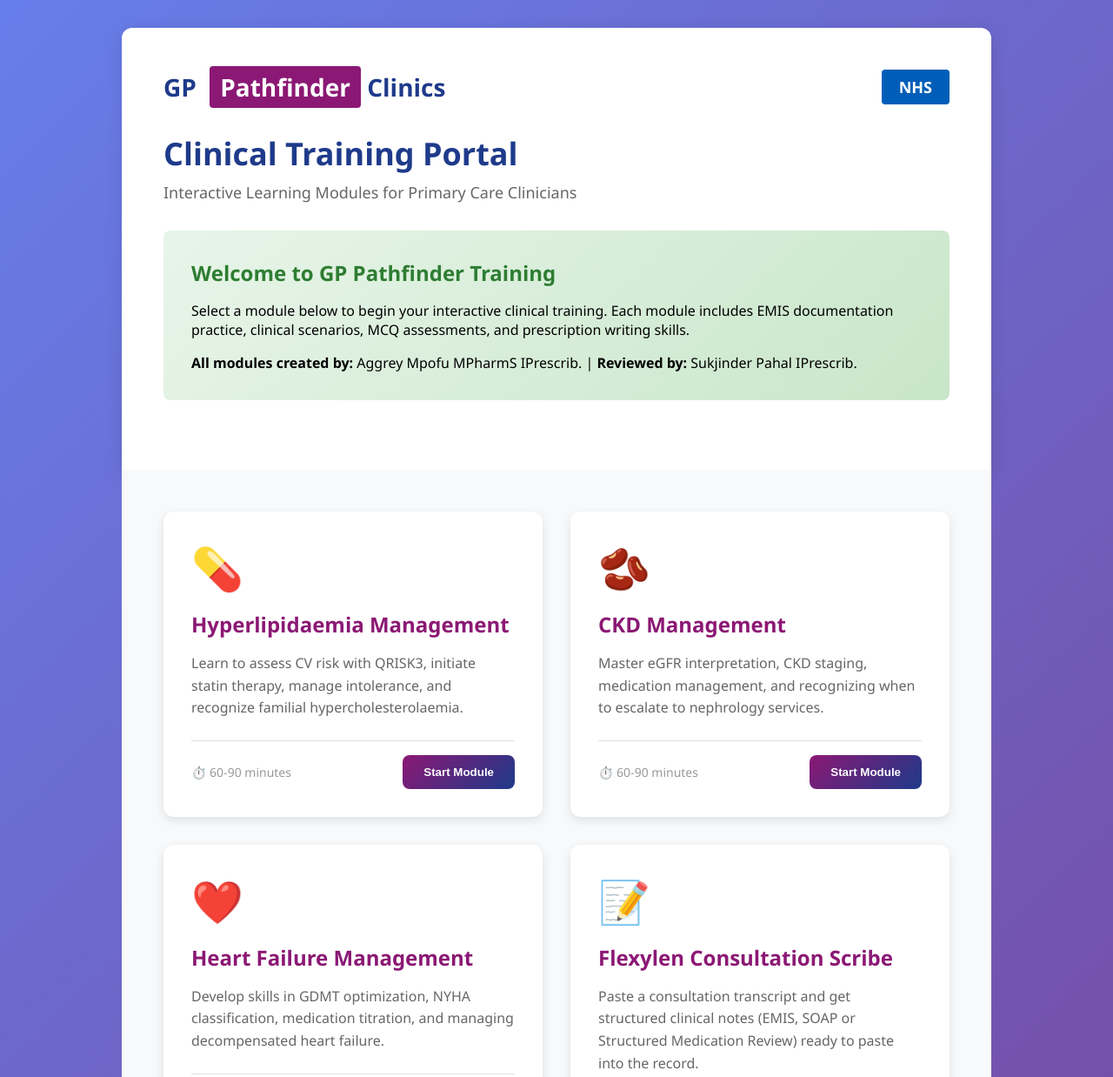
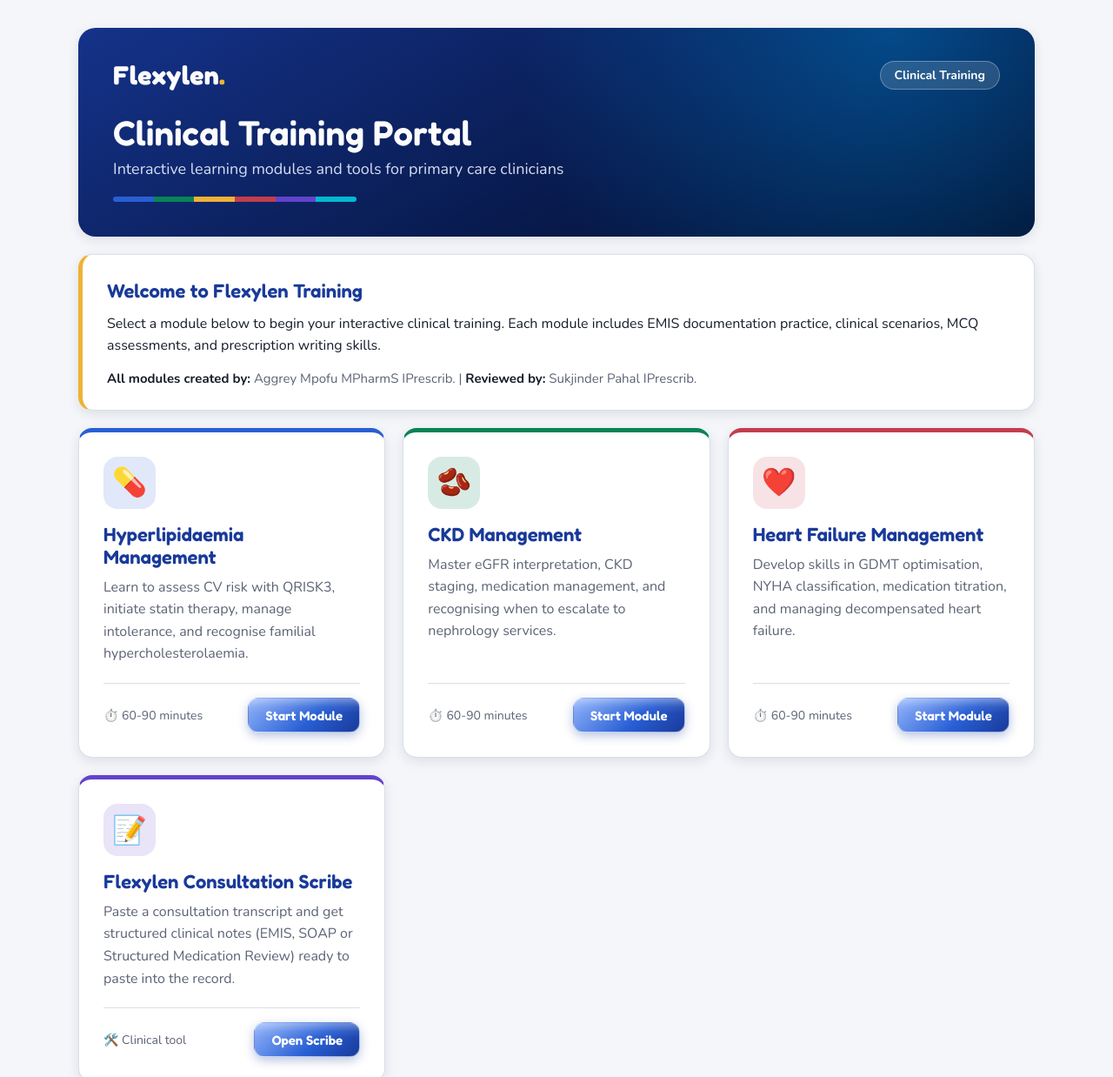
Before and after one commit to AskMeRx79/Flexylen, a plain HTML site: page index.html in a window 1280 px wide. Shown: the top 1238 px of the page at 87% size. Drawn offline with nearby package versions, Linux system fonts and the light colour scheme.

Commit message:
Rebrand training portal to Flexylen
Replace GP Pathfinder branding with the Flexylen identity used by the
Consultation Scribe: brand palette, Fredoka/Nunito type, deep-blue hero
with colour stripe, colour-coded module cards and a dark theme. Content,
links and author credits are unchanged.

Co-Authored-By: Claude Opus 5.5 <noreply@anthropic.com>
Claude-Session: https://claude.ai/code/session_016FF1ZUVaqYoSPiAfvHpSeU

```diff
--- a/index.html
+++ b/index.html
@@ -3,249 +3,226 @@
 <head>
     <meta charset="UTF-8">
     <meta name="viewport" content="width=device-width, initial-scale=1.0">
-    <title>GP Pathfinder Clinical Training Portal</title>
+    <title>Flexylen Clinical Training</title>
+    <link rel="preconnect" href="https://fonts.googleapis.com">
+    <link rel="preconnect" href="https://fonts.gstatic.com" crossorigin>
+    <link href="https://fonts.googleapis.com/css2?family=Fredoka:wght@500;600;700&family=Nunito:wght@400;600;700;800&display=swap" rel="stylesheet">
     <style>
         * { margin: 0; padding: 0; box-sizing: border-box; }
 
+        /* Flexylen brand palette (shared with Consultation_Scribe.html) */
         :root {
-            --gp-purple: #8B1874;
-            --gp-blue: #1E3A8A;
-            --nhs-blue: #005EB8;
+            --fx-blue: oklch(0.52 0.19 263); --fx-blue-light: oklch(0.77 0.11 265); --fx-blue-dark: oklch(0.39 0.16 265);
+            --fx-green: oklch(0.54 0.12 160); --fx-green-light: oklch(0.85 0.1 163);
+            --fx-yellow: oklch(0.8 0.15 80); --fx-yellow-light: oklch(0.94 0.1 95); --fx-yellow-dark: oklch(0.65 0.14 75);
+            --fx-purple: oklch(0.5 0.2 287);
+            --fx-cyan: oklch(0.72 0.13 210);
+            --fx-red: oklch(0.56 0.17 18); --fx-red-light: oklch(0.82 0.09 15);
+            --hero-1: oklch(0.36 0.15 265); --hero-2: oklch(0.16 0.06 265); --hero-glow: oklch(0.6 0.16 245 / 0.45);
+
+            --bg: oklch(0.973 0.006 264);
+            --card: oklch(1 0 0);
+            --ink: oklch(0.23 0.03 264);
+            --muted: oklch(0.5 0.03 264);
+            --line: oklch(0.9 0.015 264);
+            --soft: oklch(0.95 0.01 264);
+            --heading: var(--fx-blue-dark);
+            --shadow: 0 4px 14px oklch(0.23 0.03 264 / 0.10);
+            --shadow-hover: 0 10px 26px oklch(0.23 0.03 264 / 0.18);
+        }
+        @media (prefers-color-scheme: dark) {
+            :root {
+                --bg: oklch(0.129 0.042 264.7);
+                --card: oklch(0.208 0.042 265.8);
+                --ink: oklch(0.984 0.003 247.9);
+                --muted: oklch(0.704 0.04 256.8);
+                --line: oklch(1 0 0 / 12%);
+                --soft: oklch(0.279 0.041 260);
+                --heading: var(--fx-blue-light);
+                --shadow: 0 4px 14px oklch(0 0 0 / 0.35);
+                --shadow-hover: 0 10px 26px oklch(0 0 0 / 0.5);
+            }
         }
 
         body {
-            font-family: 'Segoe UI', Tahoma, Geneva, Verdana, sans-serif;
-            background: linear-gradient(135deg, #667eea 0%, #764ba2 100%);
+            font-family: "Nunito", system-ui, sans-serif;
+            background: var(--bg);
+            color: var(--ink);
             min-height: 100vh;
-            display: flex;
-            align-items: center;
-            justify-content: center;
-            padding: 2rem;
+            padding: 2rem 1.25rem;
         }
+        h1, h2, h3, .logo, .start-btn { font-family: "Fredoka", "Nunito", sans-serif; }
 
-        .container {
-            max-width: 1000px;
-            width: 100%;
+        .container { max-width: 1100px; margin: 0 auto; }
+
+        .hero {
+            background: radial-gradient(circle at 85% 0%, var(--hero-glow), transparent 45%), linear-gradient(150deg, var(--hero-1), var(--hero-2));
+            color: oklch(0.99 0 0);
+            border-radius: 20px;
+            padding: 2.25rem 2.5rem 2.5rem;
+            box-shadow: var(--shadow);
         }
-
-        .header {
-            background: white;
-            padding: 3rem;
-            border-radius: 12px 12px 0 0;
-            box-shadow: 0 4px 20px rgba(0,0,0,0.1);
+        .top { display: flex; justify-content: space-between; align-items: center; gap: 1rem; flex-wrap: wrap; }
+        .logo { font-size: 30px; font-weight: 700; letter-spacing: .3px; }
+        .logo .dot { color: var(--fx-yellow); }
+        .tag {
+            background: oklch(1 0 0 / 0.14); border: 1px solid oklch(1 0 0 / 0.3); color: white;
+            padding: 6px 16px; border-radius: 999px; font-weight: 700; font-size: 14px;
         }
-
-        .logo-section {
-            display: flex;
-            justify-content: space-between;
-            align-items: center;
-            margin-bottom: 2rem;
-        }
-
-        .logo {
-            font-size: 28px;
-            font-weight: bold;
-            color: var(--gp-blue);
-        }
-
-        .pathfinder {
-            background: var(--gp-purple);
-            color: white;
-            padding: 5px 12px;
-            border-radius: 4px;
-            margin-left: 8px;
-        }
-
-        .nhs-logo {
-            background: var(--nhs-blue);
-            color: white;
-            padding: 8px 20px;
-            border-radius: 4px;
-            font-weight: bold;
-            font-size: 18px;
-        }
-
-        h1 {
-            color: var(--gp-blue);
-            font-size: 36px;
-            margin-bottom: 0.5rem;
-        }
-
-        .subtitle {
-            color: #666;
-            font-size: 18px;
-        }
+        h1 { font-size: 40px; font-weight: 600; margin-top: 1.5rem; }
+        .subtitle { color: oklch(0.9 0.03 264); font-size: 18px; margin-top: .35rem; }
+        .stripe { display: flex; height: 6px; border-radius: 6px; overflow: hidden; margin-top: 1.25rem; max-width: 280px; }
+        .stripe span { flex: 1; }
 
         .welcome-box {
-            background: linear-gradient(135deg, #E8F5E9, #C8E6C9);
-            padding: 2rem;
-            border-radius: 8px;
-            margin: 2rem 0;
+            background: var(--card);
+            border: 1px solid var(--line);
+            border-left: 5px solid var(--fx-yellow);
+            border-radius: 16px;
+            padding: 1.5rem 1.75rem;
+            margin: 1.25rem 0;
+            box-shadow: var(--shadow);
+            line-height: 1.6;
         }
-
-        .welcome-box h2 {
-            color: #2E7D32;
-            margin-bottom: 1rem;
-        }
+        .welcome-box h2 { color: var(--heading); font-weight: 600; font-size: 22px; margin-bottom: .5rem; }
+        .credits { margin-top: .75rem; color: var(--muted); font-size: 15px; }
+        .credits strong { color: var(--ink); }
 
         .modules-grid {
             display: grid;
-            grid-template-columns: repeat(auto-fit, minmax(300px, 1fr));
-            gap: 2rem;
-            padding: 3rem;
-            background: #F8F9FA;
-            border-radius: 0 0 12px 12px;
+            grid-template-columns: repeat(auto-fit, minmax(280px, 1fr));
+            gap: 1.25rem;
         }
 
         .module-card {
-            background: white;
-            border-radius: 12px;
-            padding: 2rem;
-            box-shadow: 0 4px 12px rgba(0,0,0,0.1);
-            transition: transform 0.3s, box-shadow 0.3s;
+            --tone: var(--fx-blue);
+            --tone-soft: oklch(from var(--fx-blue) l c h / 0.14);
+            background: var(--card);
+            border: 1px solid var(--line);
+            border-top: 5px solid var(--tone);
+            border-radius: 16px;
+            padding: 1.75rem;
+            box-shadow: var(--shadow);
+            transition: transform .25s, box-shadow .25s;
             text-decoration: none;
             color: inherit;
+            display: flex;
+            flex-direction: column;
         }
-
-        .module-card:hover {
-            transform: translateY(-5px);
-            box-shadow: 0 8px 24px rgba(0,0,0,0.15);
-        }
+        .module-card:hover, .module-card:focus-visible { transform: translateY(-4px); box-shadow: var(--shadow-hover); outline: none; }
+        .module-card:focus-visible { border-color: var(--fx-blue-light); }
+        .tone-green { --tone: var(--fx-green); --tone-soft: oklch(from var(--fx-green) l c h / 0.16); }
+        .tone-red { --tone: var(--fx-red); --tone-soft: oklch(from var(--fx-red) l c h / 0.14); }
+        .tone-purple { --tone: var(--fx-purple); --tone-soft: oklch(from var(--fx-purple) l c h / 0.14); }
 
         .module-icon {
-            font-size: 48px;
+            font-size: 32px;
+            width: 60px; height: 60px; border-radius: 16px;
+            display: grid; place-items: center;
+            background: var(--tone-soft);
             margin-bottom: 1rem;
         }
-
-        .module-card h3 {
-            color: var(--gp-purple);
-            font-size: 24px;
-            margin-bottom: 1rem;
-        }
-
-        .module-card p {
-            color: #666;
-            line-height: 1.6;
-            margin-bottom: 1.5rem;
-        }
+        .module-card h3 { color: var(--heading); font-size: 22px; font-weight: 600; margin-bottom: .6rem; }
+        .module-card p { color: var(--muted); line-height: 1.6; margin-bottom: 1.25rem; flex: 1; }
 
         .module-meta {
-            display: flex;
-            justify-content: space-between;
-            align-items: center;
-            padding-top: 1rem;
-            border-top: 1px solid #E0E0E0;
+            display: flex; justify-content: space-between; align-items: center; gap: .75rem;
+            padding-top: 1rem; border-top: 1px solid var(--line);
         }
-
-        .duration {
-            color: #999;
-            font-size: 14px;
-        }
+        .duration { color: var(--muted); font-size: 14px; }
 
         .start-btn {
-            background: linear-gradient(135deg, var(--gp-purple), var(--gp-blue));
-            color: white;
-            padding: 0.75rem 1.5rem;
-            border-radius: 8px;
-            font-weight: 600;
-            border: none;
-            cursor: pointer;
-            transition: transform 0.2s;
+            color: white; font-weight: 600; font-size: 15px;
+            padding: .6rem 1.2rem; border-radius: 12px;
+            border: 1px solid oklch(1 0 0 / 0.35);
+            box-shadow: 0 4px 12px oklch(0.39 0.16 265 / 0.3);
+            background: linear-gradient(180deg, oklch(1 0 0 / .35), oklch(1 0 0 / .08) 24%, transparent 44%),
+                        linear-gradient(135deg, var(--fx-blue-light), var(--fx-blue) 58%, var(--fx-blue-dark));
+            white-space: nowrap;
+            transition: filter .2s;
         }
+        .module-card:hover .start-btn { filter: brightness(1.08); }
 
-        .start-btn:hover {
-            transform: scale(1.05);
-        }
-
-        .footer {
-            text-align: center;
-            padding: 2rem;
-            color: white;
-        }
+        .footer { text-align: center; padding: 2rem 1rem 0.5rem; color: var(--muted); font-size: 15px; }
+        .footer strong { color: var(--heading); font-family: "Fredoka", "Nunito", sans-serif; font-weight: 600; }
 
         @media (max-width: 768px) {
-            .modules-grid {
-                grid-template-columns: 1fr;
-                padding: 1.5rem;
-            }
-
-            h1 {
-                font-size: 28px;
-            }
-
-            .logo-section {
-                flex-direction: column;
-                gap: 1rem;
-            }
+            body { padding: 1rem .75rem; }
+            .hero { padding: 1.5rem 1.25rem 1.75rem; }
+            h1 { font-size: 30px; }
+            .subtitle { font-size: 16px; }
+            .welcome-box { padding: 1.25rem; }
+            .modules-grid { grid-template-columns: 1fr; }
         }
     </style>
 </head>
 <body>
     <div class="container">
-        <div class="header">
-            <div class="logo-section">
-                <div class="logo">
-                    GP <span class="pathfinder">Pathfinder</span> Clinics
-                </div>
-                <div class="nhs-logo">NHS</div>
+        <header class="hero">
+            <div class="top">
+                <div class="logo">Flexylen<span class="dot">.</span></div>
+                <span class="tag">Clinical Training</span>
             </div>
 
             <h1>Clinical Training Portal</h1>
-            <p class="subtitle">Interactive Learning Modules for Primary Care Clinicians</p>
+            <p class="subtitle">Interactive learning modules and tools for primary care clinicians</p>
+            <div class="stripe" aria-hidden="true">
+                <span style="background:var(--fx-blue)"></span><span style="background:var(--fx-green)"></span><span style="background:var(--fx-yellow)"></span><span style="background:var(--fx-red)"></span><span style="background:var(--fx-purple)"></span><span style="background:var(--fx-cyan)"></span>
+            </div>
+        </header>
 
-            <div class="welcome-box">
-                <h2>Welcome to GP Pathfinder Training</h2>
-                <p>Select a module below to begin your interactive clinical training. Each module includes EMIS documentation practice, clinical scenarios, MCQ assessments, and prescription writing skills.</p>
-                <p style="margin-top: 1rem;"><strong>All modules created by:</strong> Aggrey Mpofu MPharmS IPrescrib. | <strong>Reviewed by:</strong> Sukjinder Pahal IPrescrib.</p>
-            </div>
-        </div>
+        <section class="welcome-box">
+            <h2>Welcome to Flexylen Training</h2>
+            <p>Select a module below to begin your interactive clinical training. Each module includes EMIS documentation practice, clinical scenarios, MCQ assessments, and prescription writing skills.</p>
+            <p class="credits"><strong>All modules created by:</strong> Aggrey Mpofu MPharmS IPrescrib. | <strong>Reviewed by:</strong> Sukjinder Pahal IPrescrib.</p>
+        </section>
 
-        <div class="modules-grid">
+        <main class="modules-grid">
             <a href="Hyperlipidaemia_Interactive_Training.html" class="module-card">
                 <div class="module-icon">💊</div>
                 <h3>Hyperlipidaemia Management</h3>
-                <p>Learn to assess CV risk with QRISK3, initiate statin therapy, manage intolerance, and recognize familial hypercholesterolaemia.</p>
+                <p>Learn to assess CV risk with QRISK3, initiate statin therapy, manage intolerance, and recognise familial hypercholesterolaemia.</p>
                 <div class="module-meta">
                     <span class="duration">⏱️ 60-90 minutes</span>
-                    <button class="start-btn">Start Module</button>
+                    <span class="start-btn">Start Module</span>
                 </div>
             </a>
 
-            <a href="CKD_Interactive_Training.html" class="module-card">
+            <a href="CKD_Interactive_Training.html" class="module-card tone-green">
                 <div class="module-icon">🫘</div>
                 <h3>CKD Management</h3>
-                <p>Master eGFR interpretation, CKD staging, medication management, and recognizing when to escalate to nephrology services.</p>
+                <p>Master eGFR interpretation, CKD staging, medication management, and recognising when to escalate to nephrology services.</p>
                 <div class="module-meta">
                     <span class="duration">⏱️ 60-90 minutes</span>
-                    <button class="start-btn">Start Module</button>
+                    <span class="start-btn">Start Module</span>
                 </div>
             </a>
 
-            <a href="HeartFailure_Interactive_Training.html" class="module-card">
+            <a href="HeartFailure_Interactive_Training.html" class="module-card tone-red">
                 <div class="module-icon">❤️</div>
                 <h3>Heart Failure Management</h3>
-                <p>Develop skills in GDMT optimization, NYHA classification, medication titration, and managing decompensated heart failure.</p>
+                <p>Develop skills in GDMT optimisation, NYHA classification, medication titration, and managing decompensated heart failure.</p>
                 <div class="module-meta">
                     <span class="duration">⏱️ 60-90 minutes</span>
-                    <button class="start-btn">Start Module</button>
+                    <span class="start-btn">Start Module</span>
                 </div>
             </a>
 
-            <a href="Consultation_Scribe.html" class="module-card">
+            <a href="Consultation_Scribe.html" class="module-card tone-purple">
                 <div class="module-icon">📝</div>
                 <h3>Flexylen Consultation Scribe</h3>
                 <p>Paste a consultation transcript and get structured clinical notes (EMIS, SOAP or Structured Medication Review) ready to paste into the record.</p>
                 <div class="module-meta">
                     <span class="duration">🛠️ Clinical tool</span>
-                    <button class="start-btn">Open Scribe</button>
+                    <span class="start-btn">Open Scribe</span>
                 </div>
             </a>
-        </div>
+        </main>
 
-        <div class="footer">
-            <p><strong>GP Pathfinder Clinics</strong> - Clinical Excellence in Primary Care</p>
-            <p style="margin-top: 0.5rem; font-size: 14px;">© 2026 GP Pathfinder Clinics. For internal training use only.</p>
-        </div>
+        <footer class="footer">
+            <p><strong>Flexylen</strong> — Clinical excellence in primary care</p>
+            <p style="margin-top: 0.4rem; font-size: 14px;">© 2026 Flexylen. For internal training use only.</p>
+        </footer>
     </div>
 </body>
 </html>
```
